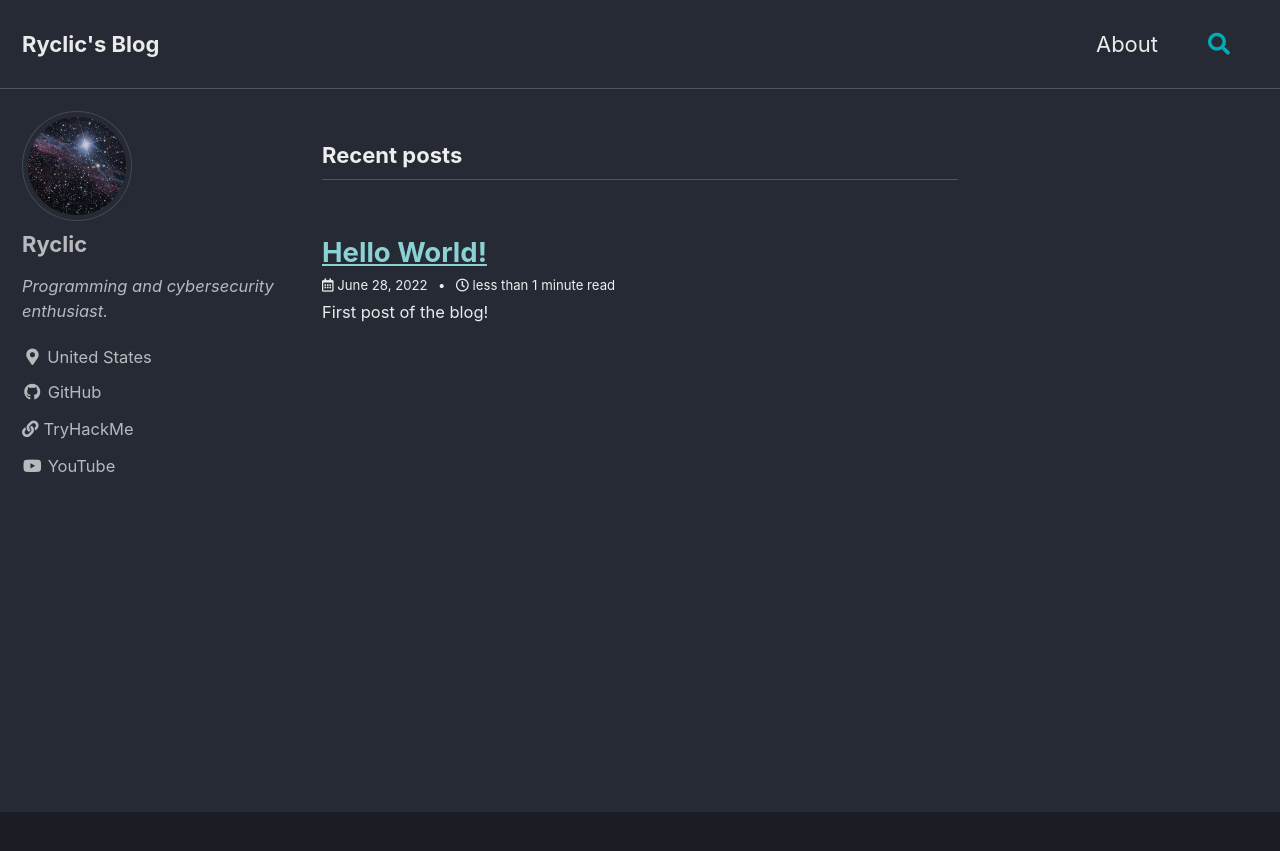
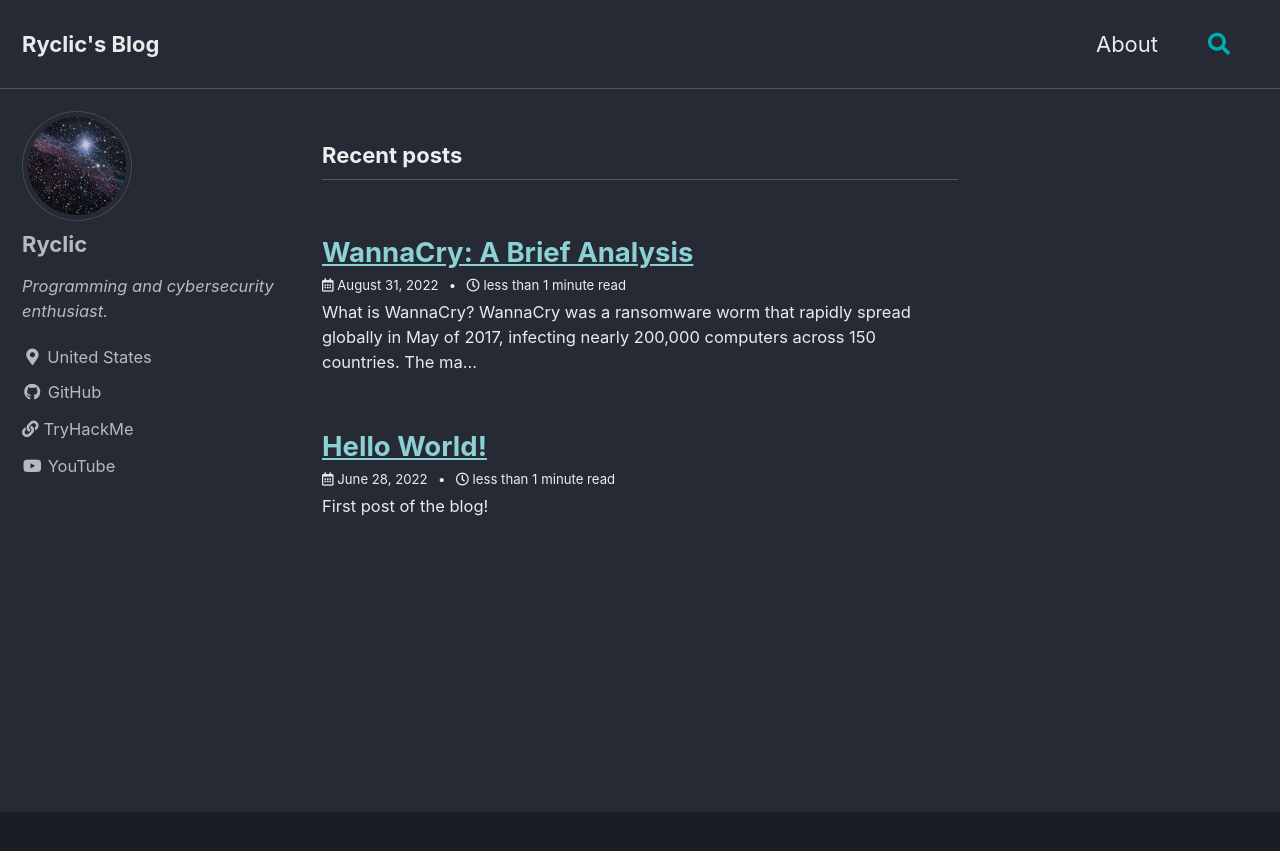
Before and after one commit to Ryclic/ryclic.github.io, a Jekyll site: the page built from index.html, in a window 1280 px wide. Shown: the top 851 px of the page. Built offline with Jekyll 4.4.1, drawn with Linux system fonts in a browser that asks for light colours; cached includes are drawn as plain includes; the list of posts is cut into pages by our own code; part of the change alters nothing that is shown.

Commit message:
First half of WannaCry Analysis

```diff
--- a/_pages/about.md
+++ b/_pages/about.md
@@ -14,4 +14,4 @@ This blog is intended to be a place for me to document any interesting discoveri
 * CTF writeups
 * New technologies
 
-For the time being, I'm interested in web exploitation and reverse engineering.
+For the time being, I'm interested in web exploitation, reverse engineering, and malware analysis.
--- /dev/null
+++ b/_posts/2022-08-31-WannaCry-Analysis.md
@@ -0,0 +1,25 @@
+---
+title: "WannaCry: A Brief Analysis"
+layout: single
+header:
+  image: /assets/images/wannacry-infection.png
+---
+
+## What is WannaCry?
+WannaCry was a ransomware worm that rapidly spread globally in May of 2017, infecting nearly 200,000 computers across 150 countries. The malware disrupted lots of important computer infrastructure, such as the NHS (National Health Service) in the UK. Some sources estimate the damages caused to computer systems around the world to amount to nearly 4 billion USD.
+
+Ransomware is typically defined as a a type of malware which seizes personal user data and encrypts it, subsequently demanding a ransom to be paid in order to decrypt the data.
+
+![WannaCry Background Ransom Note]({{ site.url }}{{ site.baseurl }}/assets/images/wannacry-image-ransom.png)
+
+## Initial Spread
+WannaCry utilized the Windows [EternalBlue](https://en.wikipedia.org/wiki/EternalBlue) and [DoublePulsar](https://en.wikipedia.org/wiki/DoublePulsar) exploits, both developed by the NSA. These vulnerabilities were leaked in early 2017. The malware attacked public facing vulnerable SMB ports using EternalBlue to gain an inital foothold, and then leveraged DoublePulsar to establish a backdoor on the machine.
+
+Furthermore, WannaCry continued to spread across networks using these exploits, causing the malware to expand rapidly.
+
+## Infection Analysis
+When detonated, WannaCry creates numerous files on the Desktop, including:
+- @Please_Read_Me@.txt
+- @WanaDecryptor@.exe
+- @WanaDecryptor@.bmp
+- Any files already present on the filesystem are encrypted and appended with '.WNCRY'
```
Also changed, not shown: assets/images/wannacry-image-ransom.png (added), assets/images/wannacry-infection.png (added).
